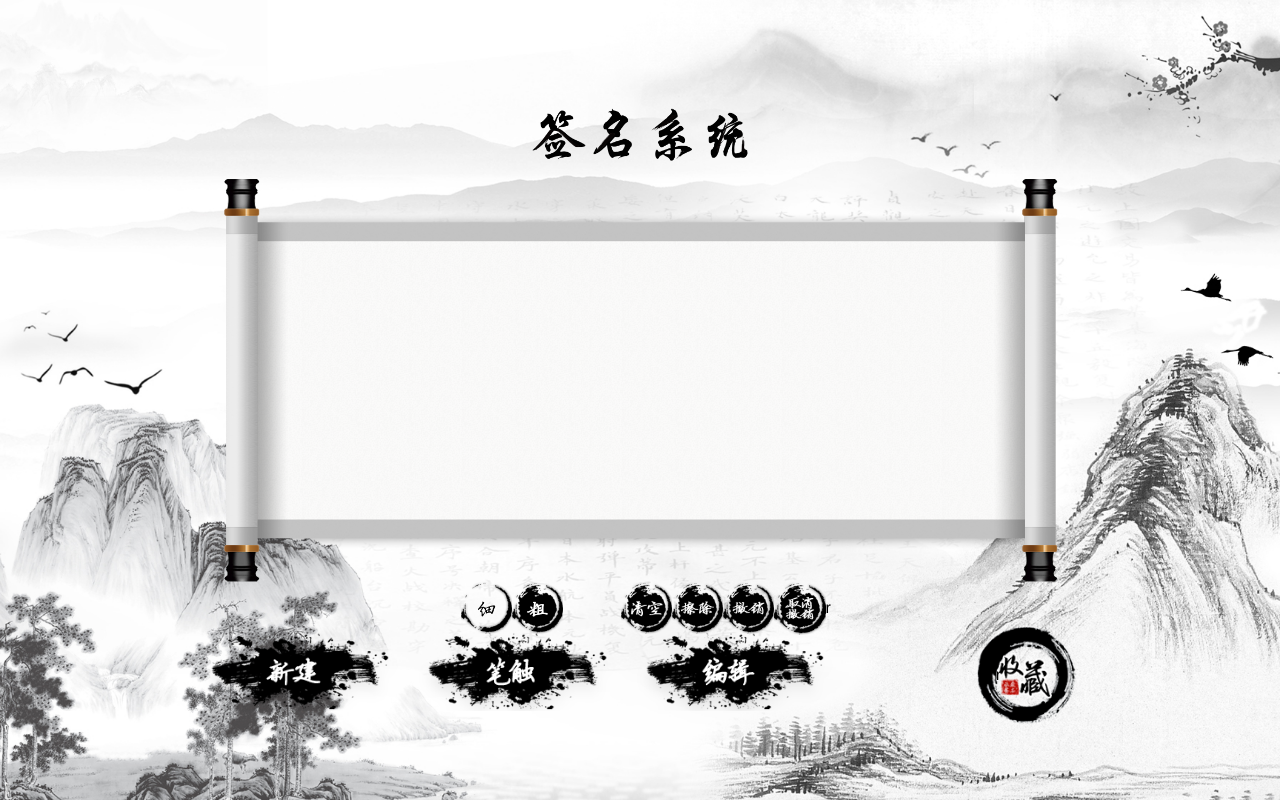
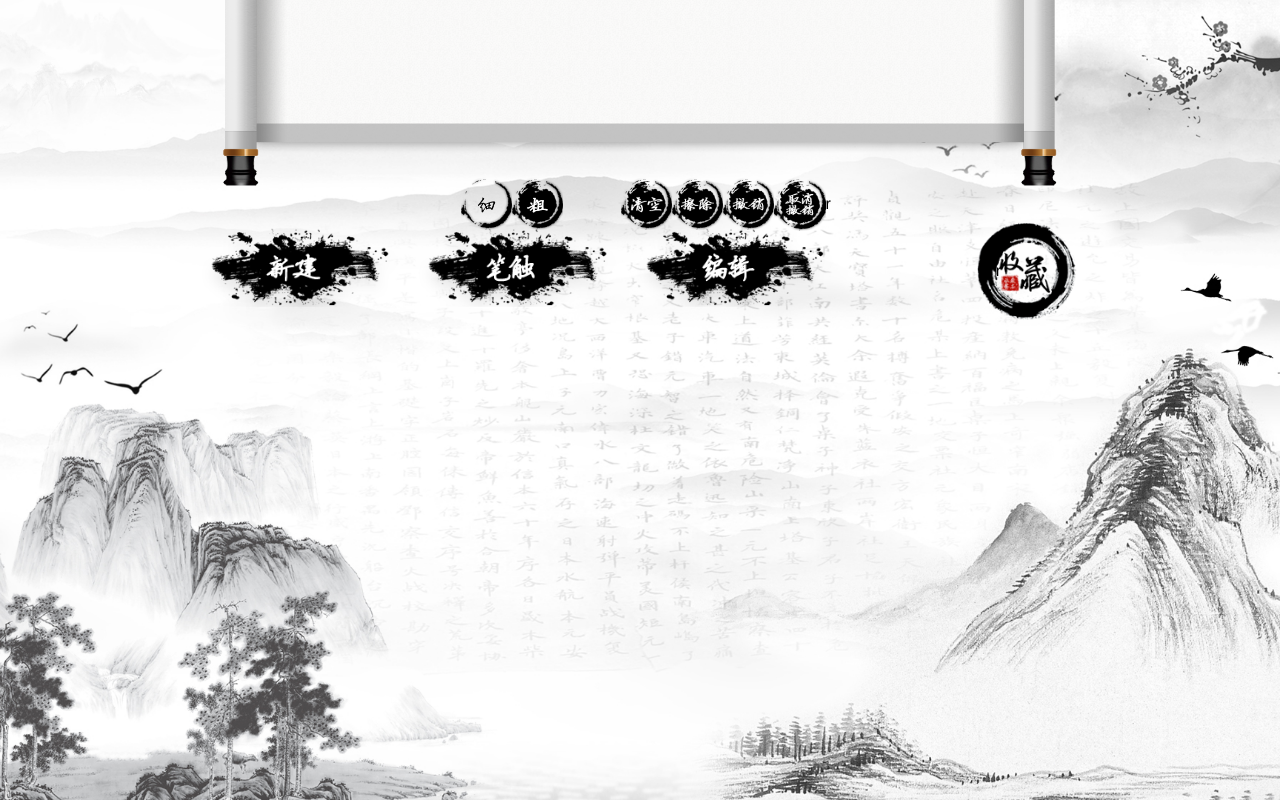
Before and after one commit to melody-pp/signature, a Vue app: page /#/ in a window 1280 px wide. Built offline with nearby package versions, Linux system fonts and the light colour scheme.

Commit message:
no message

```diff
--- a/src/pages/Home.vue
+++ b/src/pages/Home.vue
@@ -170,8 +170,8 @@
         new TimelineLite({
           onComplete: () => this.$store.commit('setPageIndex', 1)
         }).to(juan, 2, {width: 0})
-          .to(sig, 0.2, {scale: 1})
-          .to(sig, 1, {scale: 0.5, autoAlpha: 0, y: '66%', x: '30%', rotation: 360})
+          .to(sig, 0.2, {scale: 1, autoAlpha: 1, y: 0, x: 0, rotation: 360})
+          .to(sig, 1, {scale: 0.5, autoAlpha: 0, y: 400, x: 1400})
       }
     }
   }
@@ -180,6 +180,7 @@
 <style scoped lang="scss">
   .mainBox {
     text-align: center;
+    position: relative;
     .title {
       width: 17vw;
       margin-top: 3vw;
@@ -188,6 +189,8 @@
 
   .sig-container {
     font-size: 0;
+    position: absolute;
+    left: 17%;
   }
 
   .juan-wrapper {
@@ -231,7 +234,7 @@
   }
 
   .menu {
-    margin-top: 2vw;
+    margin-top: 35vw;
     padding: 0 14.5vw;
     > ul > li {
       width: 17vw;
```
